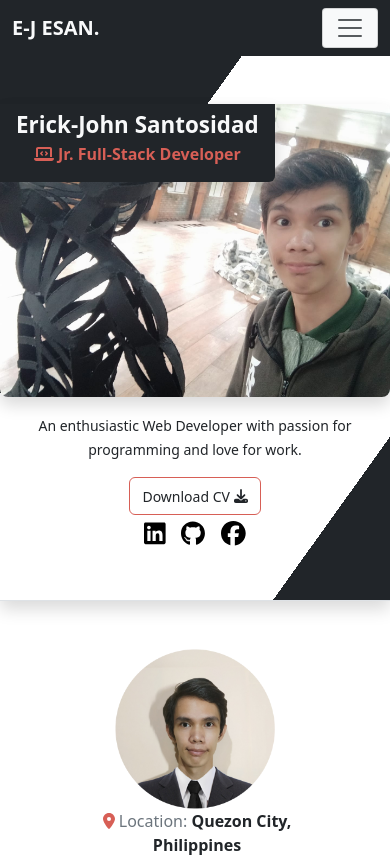
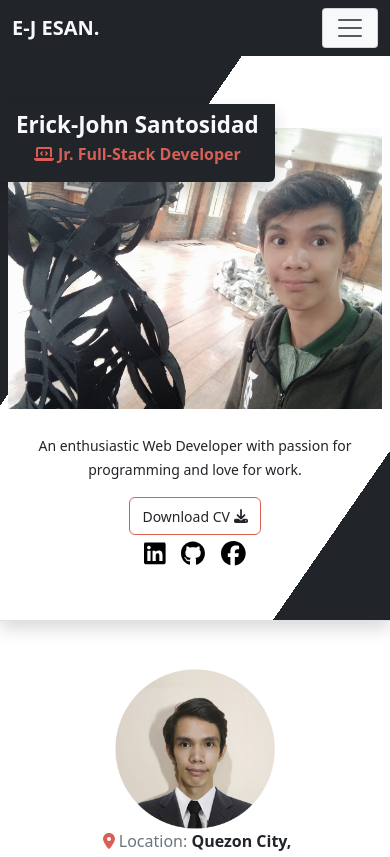
Before and after one commit to ricesush/portfoliov2, a React (Vite) app: page / in a window 390 px wide. Shown: the top 857 px of the page. Built offline with nearby package versions, Linux system fonts and the light colour scheme.

Commit message:
adjusted responsiveness for landing page' cvr img

```diff
--- a/src/components/HeaderSection.jsx
+++ b/src/components/HeaderSection.jsx
@@ -11,9 +11,9 @@ import {
 
 const HeaderSection = () => {
   return (
-    <div className='d-md-flex my-5 container '>
-      <div className='ms-md-auto p-lg-0 ps-md-5 '>
-        <img src={myImage} className='img-size mx-auto'></img>
+    <div className='d-md-flex my-5 container position-relative '>
+      <div className='ms-md-auto p-lg-0 ps-md-5'>
+        <img src={myImage} className='img-size mx-auto  '></img>
       </div>
       <div className='align-middle my-auto me-auto ps-md-5 text-center text-md-start'>
         <h5 className='fw-bold fs-1 pt-lg-0 pt-sm-3'>Erick-John Santosidad</h5>
--- a/src/components/HeaderSectionTest.jsx
+++ b/src/components/HeaderSectionTest.jsx
@@ -25,7 +25,7 @@ const HeaderSectionTest = () => {
       <div className='ms-md-auto p-lg-0 ps-md-5 '>
         <img
           src={coverImg}
-          className='img-size2 mx-auto shadow rounded-3'
+          className='img-size2 mx-auto rounded-3 pt-4 p-2  pt-md-0'
         ></img>
       </div>
       <div className='me-auto ps-md-5 text-center pt-3'>
```
